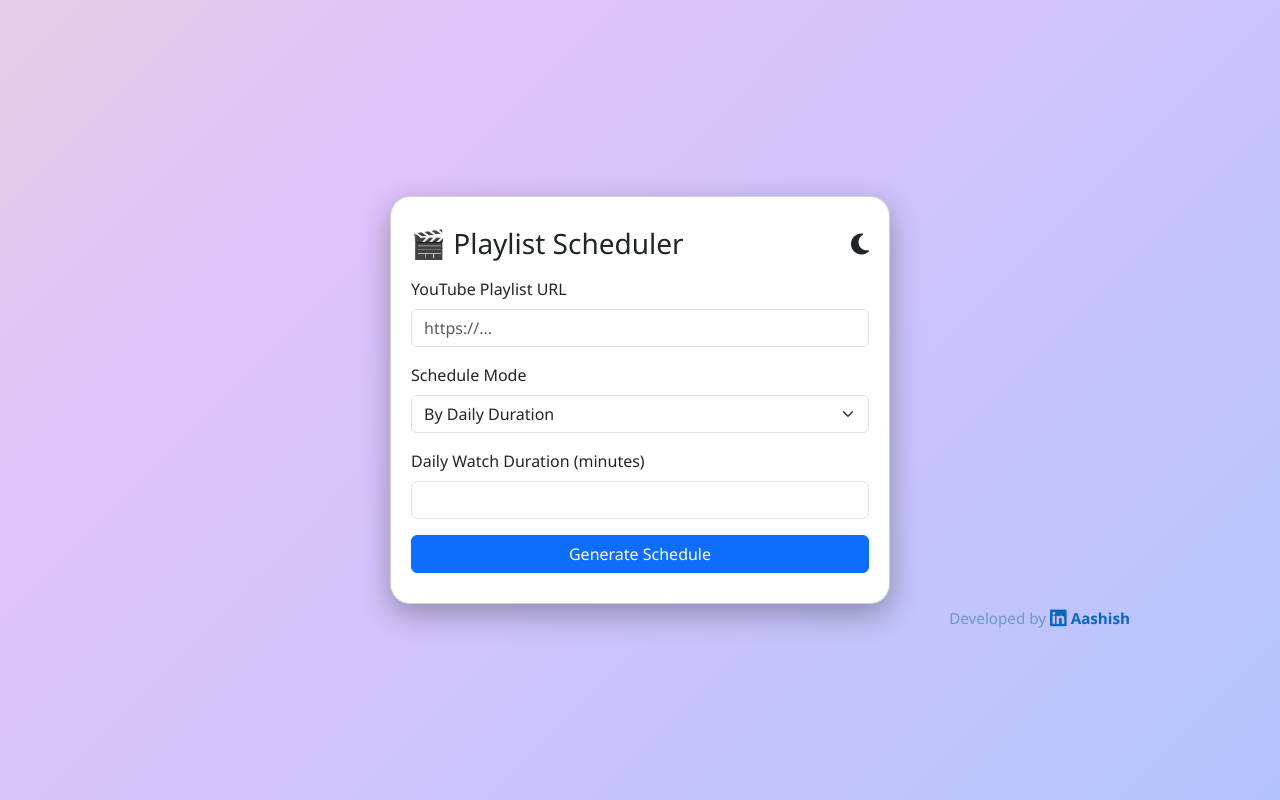
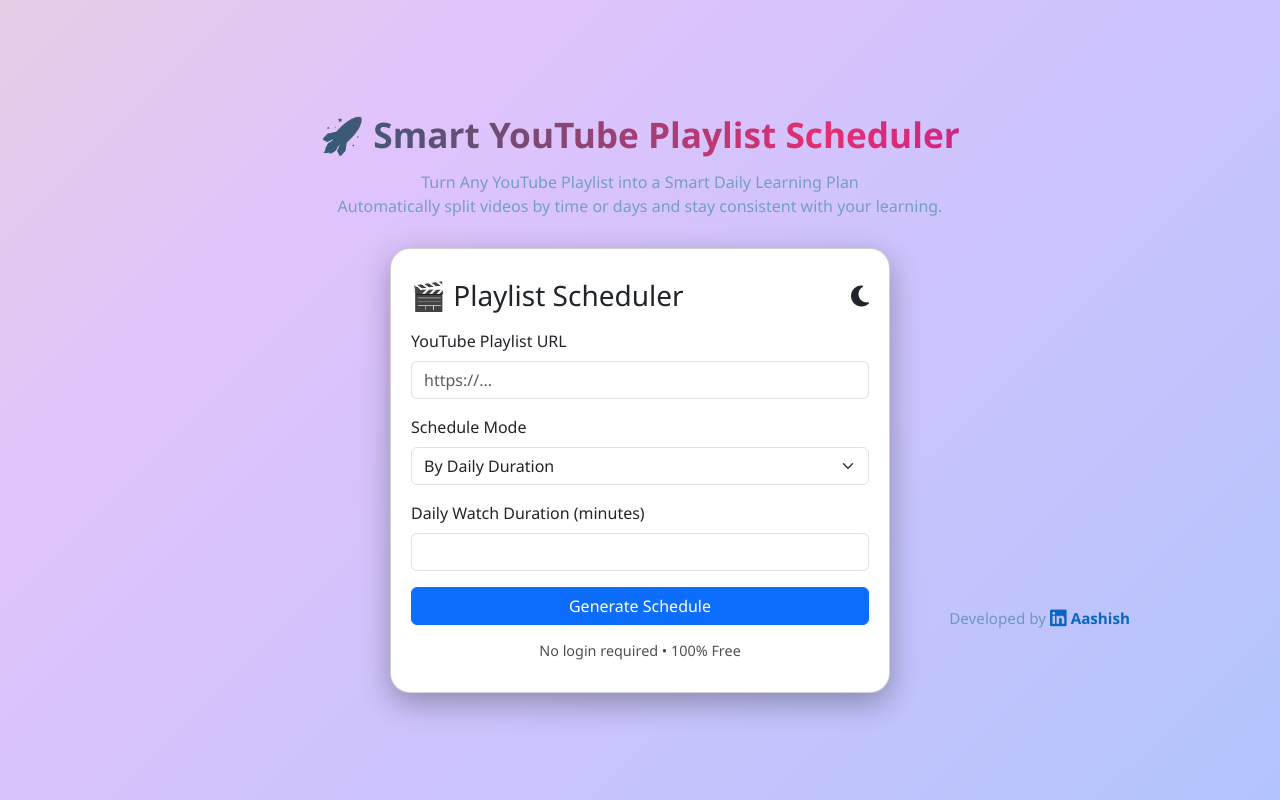
Before and after one commit to theaashishgautam/playlist_scheduler, a Flask app: page / in a window 1280 px wide. Run offline with Flask 3, Linux system fonts and the light colour scheme.

Commit message:
Update index.html

```diff
--- a/templates/index.html
+++ b/templates/index.html
@@ -6,6 +6,7 @@
   <meta name="viewport" content="width=device-width, initial-scale=1" />
   <link href="https://cdn.jsdelivr.net/npm/bootstrap@5.3.0/dist/css/bootstrap.min.css" rel="stylesheet" />
   <link rel="stylesheet" href="https://cdnjs.cloudflare.com/ajax/libs/font-awesome/6.5.1/css/all.min.css" />
+
   <style>
     body {
       font-family: 'Segoe UI', sans-serif;
@@ -52,16 +53,68 @@
     body.loaded .transition-wrapper {
       opacity: 1;
     }
+
+    /* ===== NEW HERO SECTION ===== */
+
+    .hero {
+      text-align: center;
+      margin-bottom: 30px;
+    }
+
+    .hero-title {
+      font-size: 2.2rem;
+      font-weight: 700;
+      background: linear-gradient(90deg, #076778, #e52e71, #6a11cb);
+      background-size: 200% auto;
+      -webkit-background-clip: text;
+      -webkit-text-fill-color: transparent;
+      animation: gradientText 6s linear infinite;
+    }
+
+    @keyframes gradientText {
+      0% { background-position: 0% center; }
+      100% { background-position: 200% center; }
+    }
+
+    .hero-subtitle {
+      font-size: 1rem;
+      margin-top: 10px;
+      color: inherit;
+      opacity: 0.9;
+    }
+
+    .hero-small {
+      font-size: 0.9rem;
+      margin-top: 15px;
+      opacity: 0.8;
+    }
+
   </style>
 </head>
+
 <body>
   <div class="transition-wrapper">
-    <div class="container d-flex justify-content-center align-items-center min-vh-100">
+    <div class="container d-flex flex-column justify-content-center align-items-center min-vh-100">
+
+      <!-- ===== HERO SECTION (ADDED) ===== -->
+      <div class="hero">
+        <div class="hero-title">
+          🚀 Smart YouTube Playlist Scheduler
+        </div>
+
+        <div class="hero-subtitle">
+          Turn Any YouTube Playlist into a Smart Daily Learning Plan <br>
+          Automatically split videos by time or days and stay consistent with your learning.
+        </div>
+      </div>
+
+      <!-- ===== EXISTING FORM (UNCHANGED) ===== -->
       <div class="card w-100" style="max-width: 500px;">
         <div class="d-flex justify-content-between align-items-center mb-3">
           <h3 class="mb-0">🎬 Playlist Scheduler</h3>
           <i id="themeToggle" class="fas fa-moon"></i>
         </div>
+
         <form method="POST" action="/schedule" onsubmit="return showSpinner()">
           <div class="mb-3">
             <label for="playlist_url" class="form-label">YouTube Playlist URL</label>
@@ -92,17 +145,23 @@
             <div class="spinner-border text-info" role="status"></div>
           </div>
         </form>
+
+        <!-- ===== SMALL TEXT ===== -->
+        <div class="hero-small text-center">
+          No login required • 100% Free
+        </div>
+
       </div>
     </div>
   </div>
 
-  <!-- Developed by LinkedIn link -->
+  <!-- LinkedIn -->
   <div style="position: fixed; bottom: 170px; right: 150px; font-size: 0.95rem; display: flex; align-items: center;">
-  <span>Developed by&nbsp;</span>
-  <a href="https://www.linkedin.com/in/theaashishgautam/" target="_blank" style="display: flex; align-items: center; text-decoration: none; color: #0a66c2;">
-    <i class="fab fa-linkedin fa-lg"></i>&nbsp;<strong>Aashish</strong>
-  </a>
-</div>
+    <span>Developed by&nbsp;</span>
+    <a href="https://www.linkedin.com/in/theaashishgautam/" target="_blank" style="display: flex; align-items: center; text-decoration: none; color: #0a66c2;">
+      <i class="fab fa-linkedin fa-lg"></i>&nbsp;<strong>Aashish</strong>
+    </a>
+  </div>
 
   <script>
     function toggleFields() {
```
